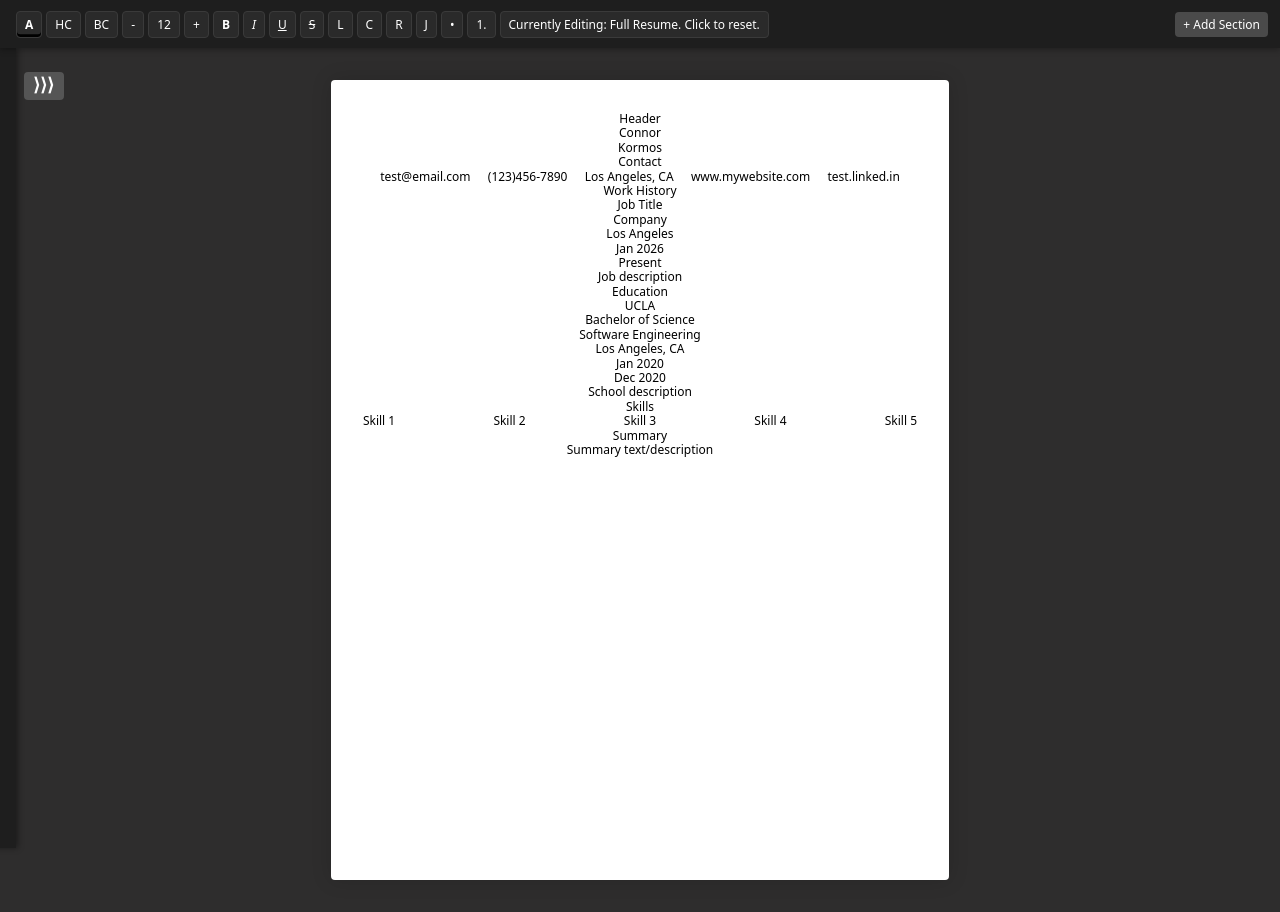
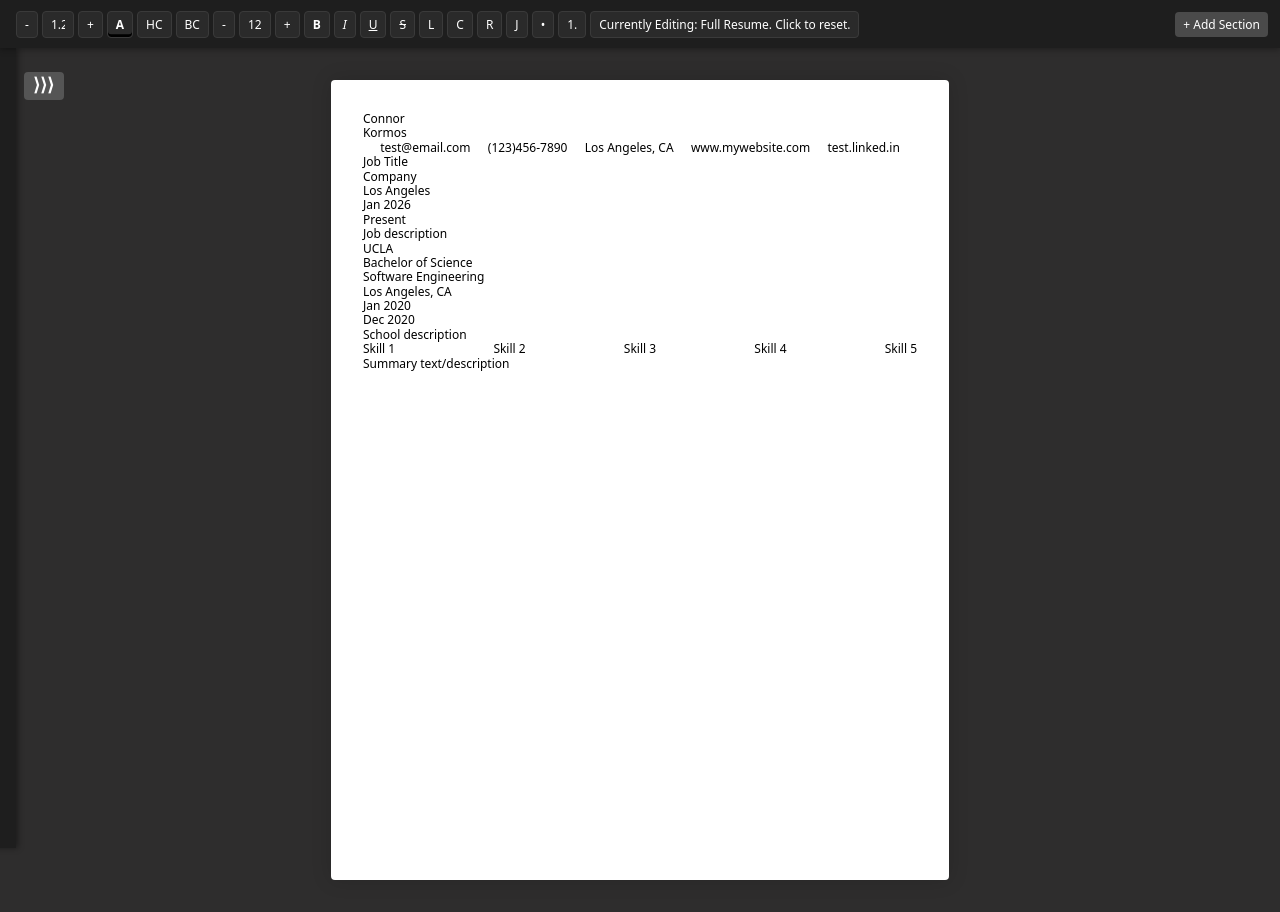
Before and after one commit to connork97/Resume-Builder, a React (Vite) app: page / in a window 1280 px wide. Built offline with nearby package versions, Linux system fonts and the light colour scheme.

Commit message:
added line height into toolbar, both for resume wide and slate fields

```diff
--- a/src/components/Page/Page.module.css
+++ b/src/components/Page/Page.module.css
@@ -1,17 +1,14 @@
 .pageContainerDiv {
+   display: flex;
+   flex-direction: column;
    margin: 10vh auto 4vh auto;
    height: 50rem;
+   /* max-height: 50rem; */
    width: auto;
-
+   /* overflow-wrap: break-word; */
+   word-break: break-word;
    aspect-ratio: 8.5/11;
 
-   /* background: #ffffff; */
-   /* padding: 2rem; */
-
-   box-shadow: 0 0 20px rgba(0,0,0,0.15);
+   box-shadow: 0 0 20px rgba(0, 0, 0, 0.15);
    border-radius: 4px;
-
-   display: flex;
-   flex-direction: column;
-   /* gap: 1.5rem; */
 }
--- a/src/components/Slate/RenderElement.jsx
+++ b/src/components/Slate/RenderElement.jsx
@@ -10,7 +10,7 @@ const RenderElement = ({ element, attributes, children, type }) => {
       lineHeight: element.lineHeight || resumeStyling.lineHeight,
       // gap: element.gap || resumeStyling.gap,
       color: element.color || resumeStyling.color,
-      backgroundColor: element.backgroundColor || resumeStyling.backgroundColor,
+      backgroundColor: element.backgroundColor || 'rgba(255, 255, 255, 0)',
       textAlign: element.textAlign,
    }
    switch (type) {
--- a/src/components/Slate/SlateWrapper.jsx
+++ b/src/components/Slate/SlateWrapper.jsx
@@ -50,10 +50,15 @@ const SlateWrapper = ({ section, index }) => {
       <button className={styles.sectionSettingsButton}>
         ⚙️
       </button>
-      <div>{data.sectionTitle}</div>
 
       {data.subsections.map((sub) => (
         <div key={sub.id} style={sub.styling}>
+          <SlateField
+            key={data.sectionTitle}
+            field={data.sectionTitle}
+            sectionId={id}
+            subsectionId={sub.id}
+          />
           {sub.fields.map((field) => (
             <SlateField
               key={field.id}
--- a/src/components/Slate/helpers/marks.js
+++ b/src/components/Slate/helpers/marks.js
@@ -34,6 +34,9 @@ export const getActiveMark = (editor, mark) => {
         const parsedActiveMark = parseInt(activeMark);
         // return parsedActiveMark;
         return parsedActiveMark ?? console.error("No active font size found.");
+      case ('lineHeight'):
+        const parsedLineHeight = parseFloat(activeMark).toFixed(1);
+        return parsedLineHeight ?? console.error("No active line height found.");
       case ('color'):
         return activeMark ?? console.error("No active font color found.");
     }
@@ -44,8 +47,11 @@ export const getActiveMark = (editor, mark) => {
         return parseInt(getResumeStyling('fontSize'));
       case ('color'):
         return getResumeStyling('color');
+      case ('lineHeight'):
+        const resumeLineHeight = getResumeStyling('lineHeight');
+        return parseFloat(resumeLineHeight).toFixed(1);
       default:
-        return activeMark;
+        return getResumeStyling(mark);
     }
   }
   // return activeMark;
@@ -59,6 +65,12 @@ export const setFontSize = (editor, fontSize) => {
   console.log(`Font size set to ${fontSize}px`);
 };
 
+export const setLineHeight = (editor, lineHeight) => {
+  const parsedLineHeight = parseFloat(lineHeight).toFixed(1);
+  Editor.addMark(editor, 'lineHeight', parsedLineHeight);
+  console.log(`Line height set to ${parsedLineHeight}`);
+}
+
 export const setFontColor = (editor, fontColor) => {
   Editor.addMark(editor, 'color', fontColor);
   console.log(`Color set to ${fontColor}`);
--- a/src/components/Slate/renderLeaf.jsx
+++ b/src/components/Slate/renderLeaf.jsx
@@ -35,7 +35,7 @@ const renderLeaf = (props) => {
     styledChildren = <span {...attributes} style={stylingObj}>{styledChildren}</span>;
   }
 
-  return <span {...attributes}>{styledChildren}</span>;
+  return <span {...attributes} style={stylingObj}>{styledChildren}</span>;
 }
 
 export default renderLeaf;
--- a/src/components/Toolbar/RichTextToolbar.jsx
+++ b/src/components/Toolbar/RichTextToolbar.jsx
@@ -3,7 +3,7 @@ import { useSlate } from "slate-react";
 import { useSelector, useDispatch } from "react-redux";
 
 import { setActiveEditorId, setActiveSection, updateResumeStyling, updateSection } from "../../store/resumeSlice.js";
-import { toggleMark, isMarkActive, getActiveMark, setFontSize, setFontColor, setHighlightColor } from "../Slate/helpers/marks.js";
+import { toggleMark, isMarkActive, getActiveMark, setFontSize, setLineHeight, setFontColor, setHighlightColor } from "../Slate/helpers/marks.js";
 import { isBlockActive, toggleList, setAlignment } from '../Slate/helpers/blocks.js';
 
 import { editorRegistry } from '../Slate/helpers/editorRegistry.js';
@@ -24,7 +24,8 @@ const RichTextToolbar = () => {
 
   const activeSectionTitle = sections.find(section => section.id === activeSectionId)?.data.sectionTitle;
 
-  const [fontSizeInputValue, setFontSizeInputValue] = useState(12);
+  const [fontSizeInputValue, setFontSizeInputValue] = useState(parseInt(resumeStyling.fontSize));
+  const [lineHeightInputValue, setLineHeightInputValue] = useState(parseFloat(resumeStyling.lineHeight));
   const [currentEditorFontColor, setCurrentEditorFontColor] = useState('rgba(0, 0, 0, 1)');
   const [currentEditorHighlightColor, setCurrentEditorHighlightColor] = useState("rgba(255, 255, 255, 0.5)");
 
@@ -51,7 +52,7 @@ const RichTextToolbar = () => {
 
   const setNewFontSize = (newFontSize = fontSizeInputValue) => {
     if (!editor) {
-      console.error('Editor not found.');
+      // console.error('Editor not found.');
       let resumeFontSize = parseInt(resumeStyling.fontSize);
       console.log(resumeFontSize)
       if (newFontSize === 'increment') {
@@ -80,6 +81,37 @@ const RichTextToolbar = () => {
     }
   }
 
+  const setNewLineHeight = (newLineHeight = lineHeightInputValue) => {
+    if (!editor) {
+      // console.error('Editor not found.');
+      let resumeLineHeight = parseFloat(resumeStyling.lineHeight).toFixed(1);
+      console.log(resumeLineHeight)
+      if (newLineHeight === 'increment') {
+        resumeLineHeight = (parseFloat(resumeLineHeight) + 0.1).toFixed(1);
+      } else if (newLineHeight === 'decrement') {
+        resumeLineHeight = (parseFloat(resumeLineHeight) - 0.1).toFixed(1);
+      } else {
+        resumeLineHeight = parseFloat(lineHeightInputValue).toFixed(1);
+      }
+      dispatch(updateResumeStyling({ lineHeight: resumeLineHeight }));
+      setLineHeightInputValue(resumeLineHeight);
+      return;
+    }
+    if (newLineHeight === 'increment') {
+      let currentLineHeight = getActiveMark(editor, 'lineHeight') || parseFloat(lineHeightInputValue);
+        currentLineHeight = (parseFloat(currentLineHeight) + 0.1).toFixed(1);
+      setLineHeight(editor, currentLineHeight);
+      setLineHeightInputValue(currentLineHeight);
+    } else if (newLineHeight === 'decrement') {
+      let currentLineHeight = getActiveMark(editor, 'lineHeight') || parseFloat(lineHeightInputValue);
+        currentLineHeight = (parseFloat(currentLineHeight) - 0.1).toFixed(1);
+      setLineHeight(editor, currentLineHeight);
+      setLineHeightInputValue(currentLineHeight);
+    } else {
+      setLineHeight(editor, newLineHeight);
+    }
+  }
+
   const setNewFontColor = (newFontColor = currentEditorFontColor) => {
     setFontColor(editor, newFontColor);
     setCurrentEditorFontColor(newFontColor);
@@ -99,10 +131,12 @@ const RichTextToolbar = () => {
 
     const currentFontSize = getActiveMark(editor, 'fontSize');
     const currentFontColor = getActiveMark(editor, 'color');
+    const currentLineHeight = getActiveMark(editor, 'lineHeight');
     currentFontSize && setFontSizeInputValue(currentFontSize);
     // setFontSizeInputValue(currentFontSize);
     currentFontColor && setCurrentEditorFontColor(currentFontColor);
     // setCurrentEditorFontColor(currentFontColor);
+    currentLineHeight && setLineHeightInputValue(currentLineHeight);
 
   }, [editor, selection])
 
@@ -110,6 +144,27 @@ const RichTextToolbar = () => {
   return (
 
     <div className={styles.toolbarContainer}>
+      {/* LINE HEIGHT */}
+      <ToolbarButton
+        text="-"
+        styling={{}}
+        active={editor && isMarkActive(editor, "lineHeight")}
+        command={() => setNewLineHeight('decrement')}
+      />
+
+      <ToolbarInput
+        value={lineHeightInputValue}
+        handleSetFontSizeInputValue={setLineHeightInputValue}
+        handleSetNewFontSize={setNewLineHeight}
+      />
+
+      <ToolbarButton
+        text="+"
+        styling={{}}
+        active={editor && isMarkActive(editor, "lineHeight")}
+        command={() => setNewLineHeight('increment')}
+      />
+
 
       {/* FONT COLOR */}
       <ToolbarDropdown
@@ -211,7 +266,7 @@ const RichTextToolbar = () => {
       <ToolbarButton
         text="•"
         active={editor && isBlockActive(editor, "unordered-list")}
-        command={() => editor && setAlignment(editor, "unordered-list")}
+        command={() => editor && toggleList(editor, "unordered-list")}
       />
 
       <ToolbarButton
--- a/src/store/resumeSlice.js
+++ b/src/store/resumeSlice.js
@@ -3,7 +3,7 @@ import { createSlice, nanoid } from "@reduxjs/toolkit";
 // Default Data for Brand New Section
 const createDefaultSection = (type) => {
   const defaultStyling = {
-    textAlign: 'center',
+    // textAlign: 'center',
     paddingLeft: '2rem',
     paddingRight: '2rem',
     backgroundColor: 'rgba(0, 0, 0, 0)',
@@ -12,6 +12,8 @@ const createDefaultSection = (type) => {
     case "header":
       return {
         sectionTitle: "Header",
+        value: "Header",
+        id: nanoid(),
         styling: {...defaultStyling},
         subsections: []
       };
@@ -27,7 +29,8 @@ const createDefaultSection = (type) => {
               display: 'flex',
               flexDirection: 'row',
               justifyContent: 'space-evenly',
-              alignItems: 'center'
+              flexWrap: 'wrap',
+              alignItems: 'center',
             },
             fields: [
               {
@@ -544,7 +547,7 @@ const resumeSlice = createSlice({
     },
 
     updateResumeStyling(state, action) {
-      console.log('TEST')
+      // console.log('TEST')
       state.styling = { ...state.styling, ...action.payload };
       // return action.payload;
     },
```
